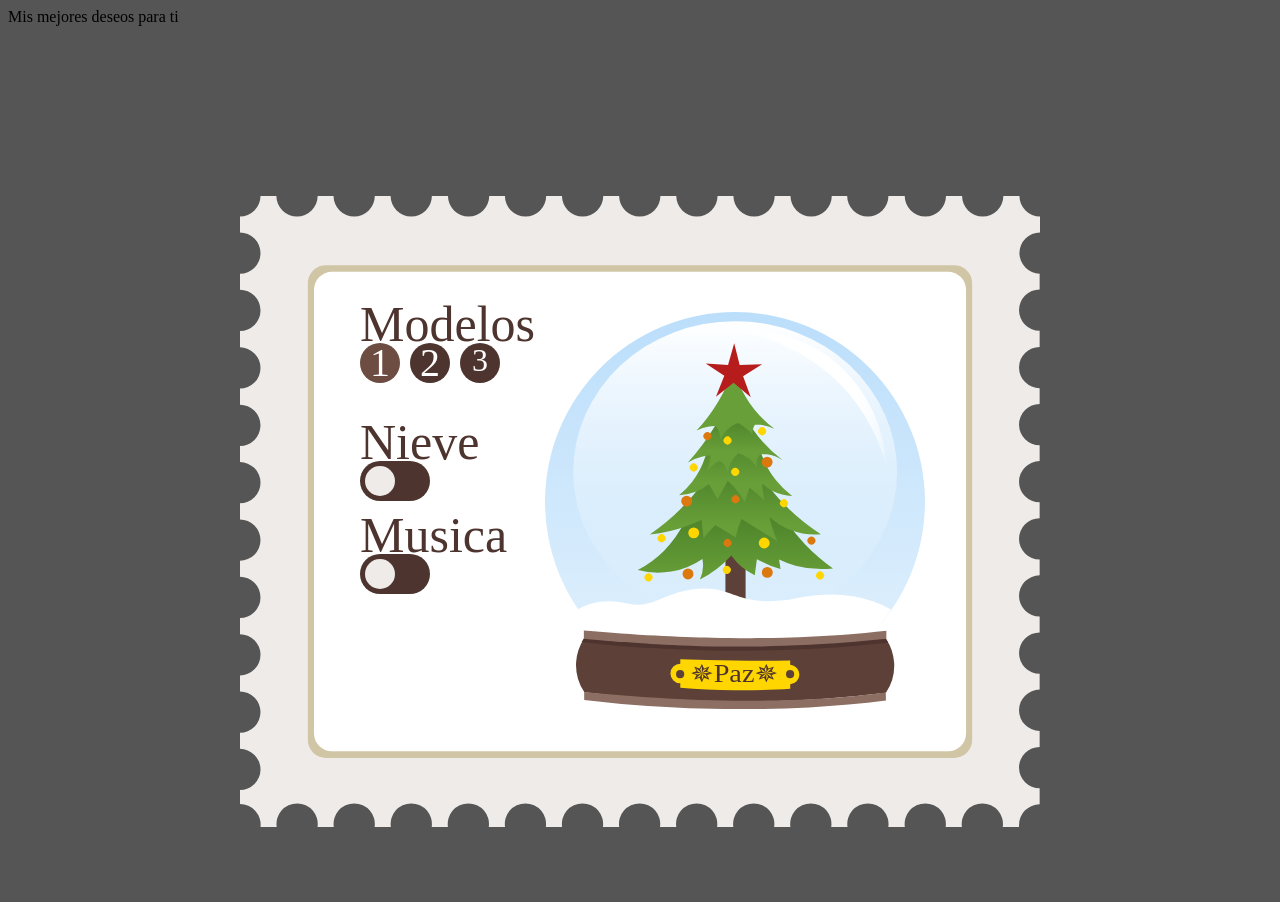
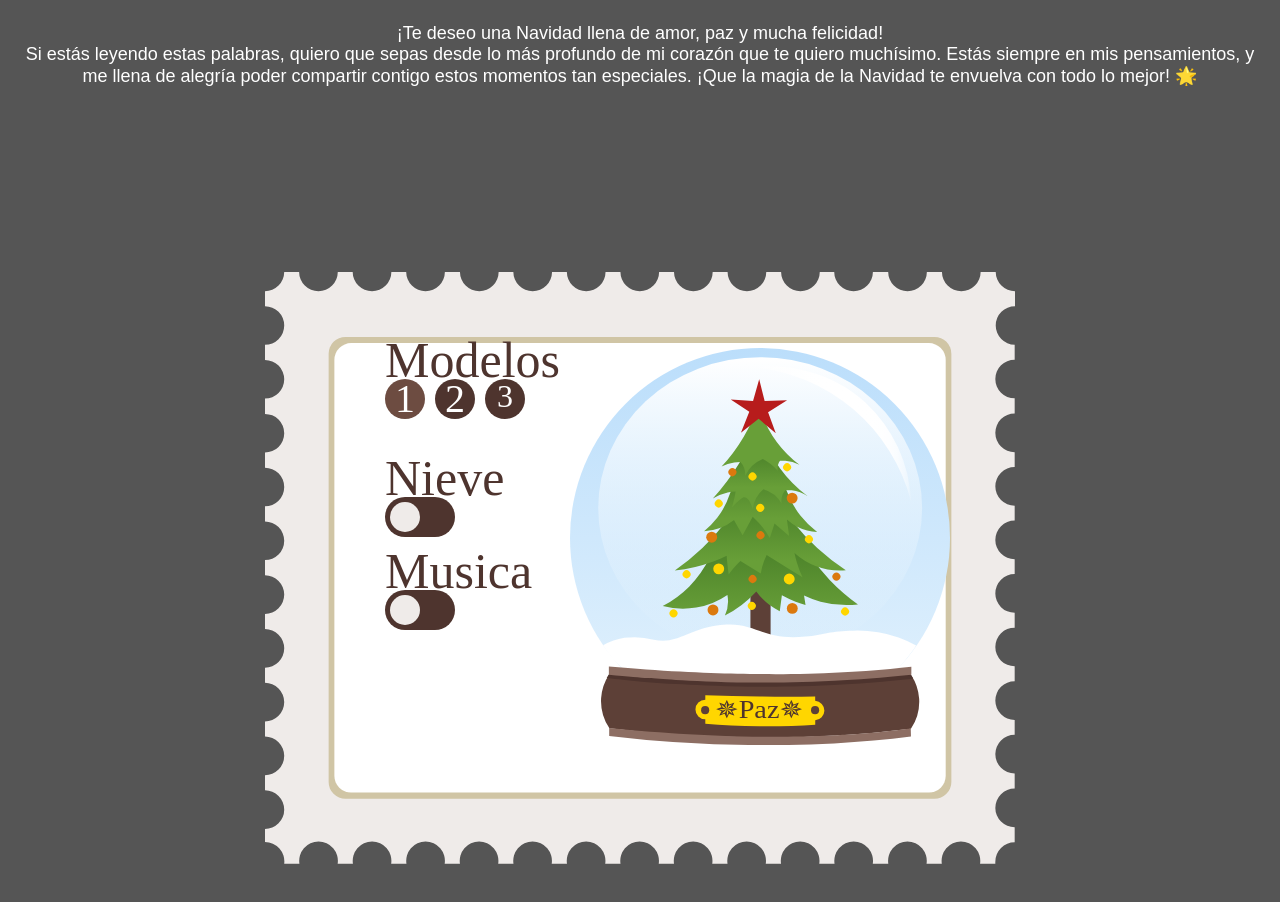
Before and after one commit to LuckyXVI/ENav, a plain HTML site: page index.html in a window 1280 px wide. Shown: the top 902 px of the page. Drawn offline with Linux system fonts and the light colour scheme.

Commit message:
Add files via upload

```diff
--- a/index.html
+++ b/index.html
@@ -4,10 +4,16 @@
   <meta charset="UTF-8">
   <title>Feliz Navidad</title>
   <link rel="stylesheet" href="./style.css">
-
+  <meta name="viewport" content="width=device-width, initial-scale=1.0">
 </head>
 <body>
-  <a>Mis mejores deseos para ti</a>
+  <center>
+  <page"><a href="#" style="color: white; font-size: 18px; font-family: Arial, sans-serif; text-decoration: none; display: block; padding: 15px; border-radius: 5px; text-align: center;">
+    ¡Te deseo una Navidad llena de amor, paz y mucha felicidad!<br>
+    Si estás leyendo estas palabras, quiero que sepas desde lo más profundo de mi corazón que te quiero muchísimo. Estás siempre en mis pensamientos, y me llena de alegría poder compartir contigo estos momentos tan especiales. ¡Que la magia de la Navidad te envuelva con todo lo mejor! 🌟
+  </a>
+  </page>
+</center>
 <!-- partial:index.partial.html -->
 <div class="postcard">
     <svg id="card" viewBox="0 0 116.33 91.77"><defs><style>.cls-1{fill:#efebe9;}.cls-2{fill:#d0c5a5;}.cls-3{fill:#fff;}</style></defs><path class="cls-1" d="M126.1,22.88a3,3,0,0,1,3-3V17.56a3,3,0,0,1-3-3h-2.34a3,3,0,1,1-6,0h-2.34a3,3,0,1,1-6,0h-2.37a3,3,0,1,1-6,0H98.81a3,3,0,0,1-6,0H90.51a3,3,0,0,1-6,0H82.2a3,3,0,0,1-6,0H73.89a3,3,0,1,1-6,0H65.58a3,3,0,1,1-6,0H57.28a3,3,0,0,1-6,0H49a3,3,0,0,1-6,0H40.66a3,3,0,0,1-6,0H32.36a3,3,0,0,1-6,0H24.05a3,3,0,0,1-6,0H15.74a3,3,0,0,1-3,3v2.32a3,3,0,0,1,0,6v2.34a3,3,0,0,1,0,6v2.37a3,3,0,0,1,0,6v2.34a3,3,0,0,1,0,6v2.34a3,3,0,0,1,0,6v2.34a3,3,0,0,1,0,6v2.34a3,3,0,0,1,0,6v2.34a3,3,0,0,1,0,6v2.34a3,3,0,0,1,0,6v2.34a3,3,0,0,1,0,6V103a3,3,0,0,1,3,3.36H18.1a3,3,0,1,1,5.93,0h2.37a3,3,0,1,1,5.93,0h2.37a3,3,0,1,1,5.93,0H43a3,3,0,1,1,5.93,0h2.37a3,3,0,1,1,5.93,0h2.37a3,3,0,1,1,5.93,0h2.37a3,3,0,1,1,5.93,0h2.37a3,3,0,1,1,5.93,0h2.37a3,3,0,1,1,5.93,0h2.37a3,3,0,1,1,5.93,0h2.37a3,3,0,1,1,5.93,0h2.41a3,3,0,1,1,5.93,0h2.37a3,3,0,1,1,5.93,0h2.37a3,3,0,0,1,0-.32v0a3,3,0,0,1,3-3v-2.34a3,3,0,0,1,0-6V92.36a3,3,0,0,1,0-6V84.05a3,3,0,0,1,0-6V75.74a3,3,0,0,1,0-6V67.44a3,3,0,0,1,0-6V59.13a3,3,0,0,1,0-6V50.82a3,3,0,0,1,0-6V42.52a3,3,0,0,1,0-6V34.18a3,3,0,0,1,0-6V25.87A3,3,0,0,1,126.1,22.88Z" transform="translate(-12.76 -14.58)"/><rect class="cls-2" x="9.87" y="10.07" width="96.59" height="71.64" rx="2.61" ry="2.61"/><rect class="cls-3" x="10.76" y="11.03" width="94.82" height="69.72" rx="2.61" ry="2.61"/></svg>
--- a/style.css
+++ b/style.css
@@ -4,7 +4,7 @@ body {
 }
 
 .postcard {
-  width: 800px;
+  width: 750px;
   margin: 170px auto;
 }
 
```
